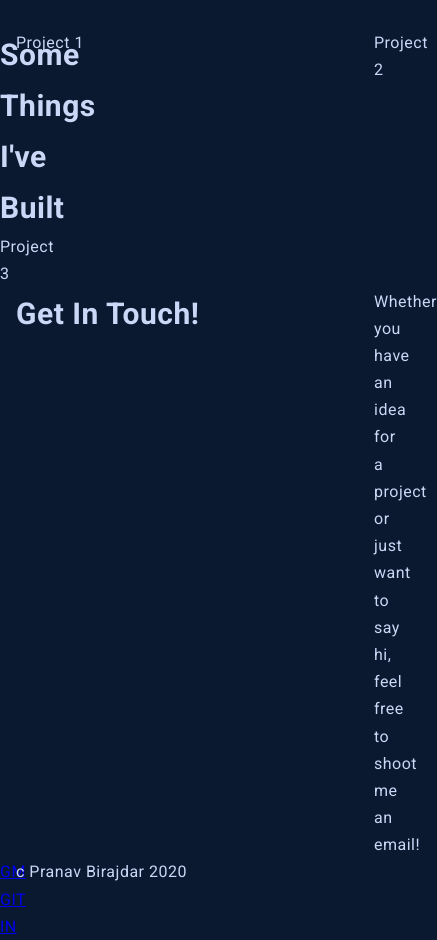
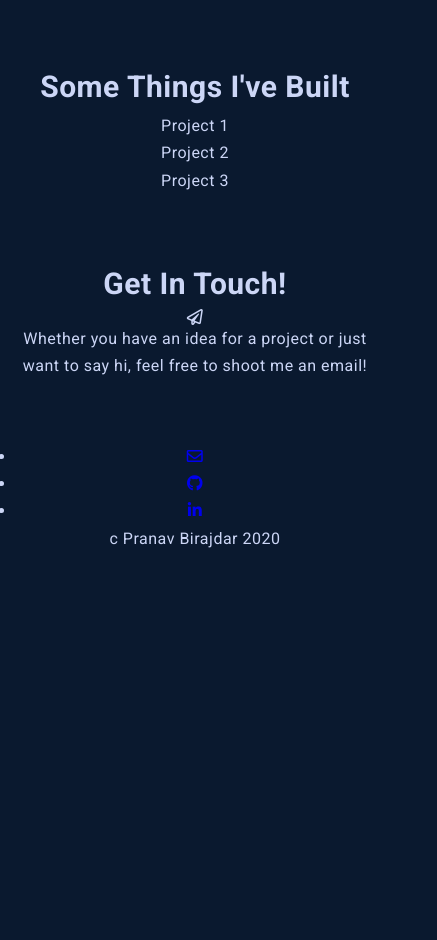
Before and after one commit to prnvbirajdar/Personal-Portfolio-Website, a plain HTML site: page index.html in a window 390 px wide. Shown: the part 1769-2709 px from the top of the page, 437 px wide, since content can reach past the window. After the commit the page ends 2353 px from the top, so only its background shows below. Drawn offline with Linux system fonts and the light colour scheme.

Commit message:
Mobile layout with most of the footer done as well. Header still remains

```diff
--- a/index.html
+++ b/index.html
@@ -5,6 +5,13 @@
     <link
       href="https://fonts.googleapis.com/css2?family=Roboto+Mono:wght@400;500&family=Roboto:wght@300;400;500;700;900&display=swap"
       rel="stylesheet"
+    />
+
+    <link
+      rel="stylesheet"
+      href="https://cdnjs.cloudflare.com/ajax/libs/font-awesome/5.15.1/css/all.min.css"
+      integrity="sha512-+4zCK9k+qNFUR5X+cKL9EIR+ZOhtIloNl9GIKS57V1MyNsYpYcUrUeQc9vNfzsWfV28IaLL3i96P9sdNyeRssA=="
+      crossorigin="anonymous"
     />
 
     <link rel="stylesheet" href="style.css" />
@@ -116,8 +123,9 @@
       </section>
 
       <section class="contact main-grid">
-        <a class="contact-link"> </a>
         <h2 class="contact-header">Get In Touch!</h2>
+        <a class="contact-link"><i class="far fa-paper-plane"></i> </a>
+
         <p>
           Whether you have an idea for a project or just want to say hi, feel
           free to shoot me an email!
@@ -126,9 +134,17 @@
 
       <footer class="footer main-grid">
         <ul class="social">
-          <li class="social-list"><a href="#" class="social-link">GM</a></li>
-          <li class="social-list"><a href="#" class="social-link">GIT</a></li>
-          <li class="social-list"><a href="#" class="social-link">IN</a></li>
+          <li class="social-list">
+            <a href="#" class="social-link"><i class="far fa-envelope"></i></a>
+          </li>
+          <li class="social-list">
+            <a href="#" class="social-link"><i class="fab fa-github"></i></a>
+          </li>
+          <li class="social-list">
+            <a href="#" class="social-link"
+              ><i class="fab fa-linkedin-in"></i
+            ></a>
+          </li>
         </ul>
         <p class="copyright">c Pranav Birajdar 2020</p>
       </footer>
--- a/style.css
+++ b/style.css
@@ -32,8 +32,29 @@ h2{
     grid-template-columns: minmax(1em, 1fr) minmax(0px, 500px) minmax(1em, 1fr);
 }
 
-.title{
+.hero > *,
+.about > *,
+.info > *,
+.portfolio >*,
+.contact>*,
+.footer>* {
+    grid-column: 2/3;
+}
+
+.title,
+.info,
+.portfolio,
+.contact,
+.footer{
     text-align: center;
+}
+
+.hero,
+.info,
+.portfolio,
+.contact,
+.footer{
+    padding: 2em 0;
 }
 
 /* HEADER LAYOUT */
@@ -61,16 +82,10 @@ h2{
     transform: translate(-50%, -50%);
 }
 
+
+
 /* HERO LAYOUT */
 
-.hero{
-
-    padding: 2em 0;
-}
-
-.hero > * {
-    grid-column: 2/3;
-}
 
 /* HERO TYPOGRAPHY */
 
@@ -143,14 +158,12 @@ h2{
 } */
 
 
-.about > *,
-.info > * {
-    grid-column: 2/3;
-}
 
-.info{
+
+.info,
+.contact,
+.footer{
     padding: 2em 0;
-    text-align: center;
 }
 
 .section-title{
```
